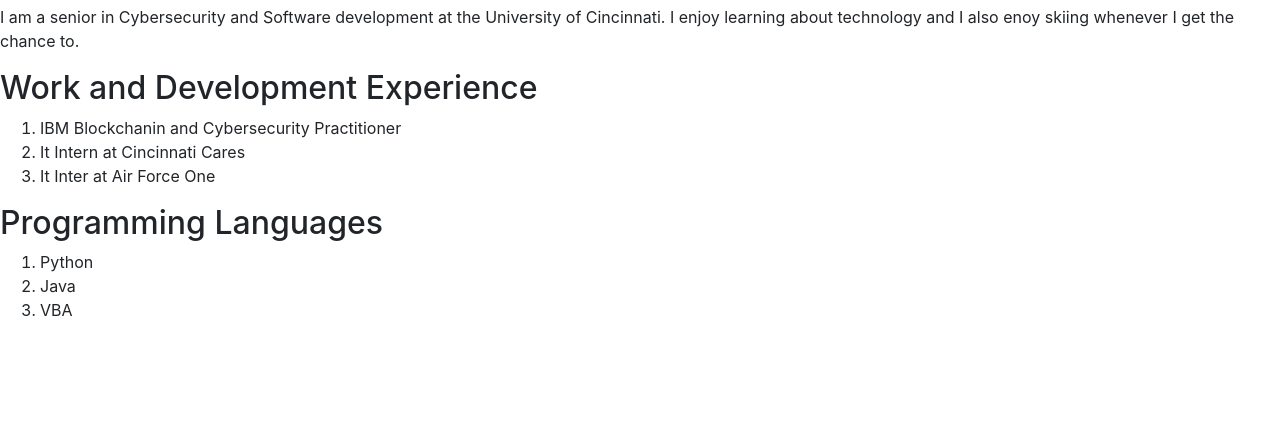
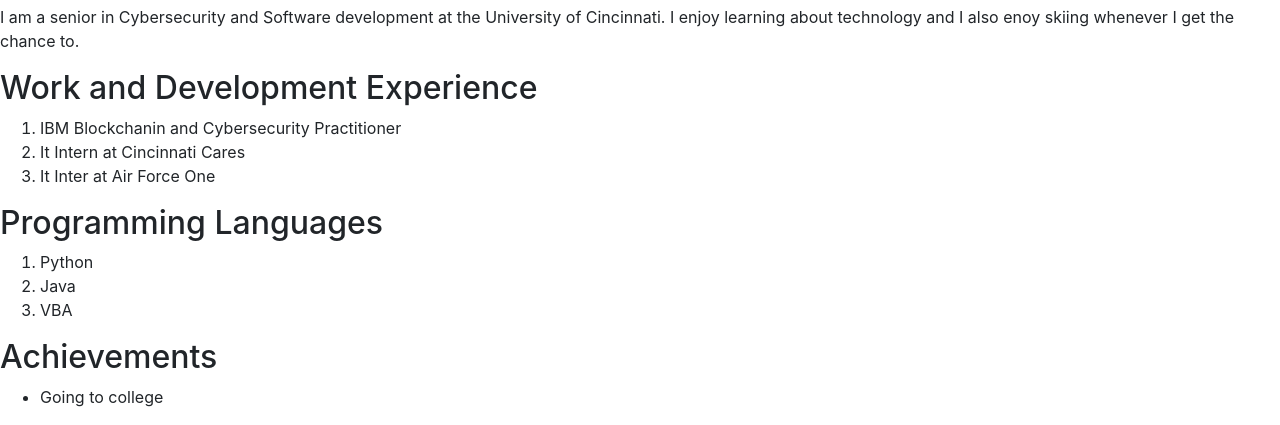
Before and after one commit to it3049c-fall22-henderson/online-portfolio-grantkollar, a website: page index.html in a window 1280 px wide. Shown: the part 397-822 px from the top of the page. Before the commit the page ends 800 px from the top, so only its background shows below. Drawn offline with nearby package versions, Linux system fonts and the light colour scheme.

Commit message:
Added achievements

```diff
--- a/index.html
+++ b/index.html
@@ -50,6 +50,12 @@
       <li>VBA</li>
     </ol>
   </div>
+  <div class="section" id="achievements">
+    <h2>Achievements</h2>
+    <ul>
+      <li>Going to college</li>
+    </ul>
+  </div>
 
   <!-- INCLUDE SCRIPTS FILE HERE -->
   <script src="resources/scripts/index.js"></script>
```
